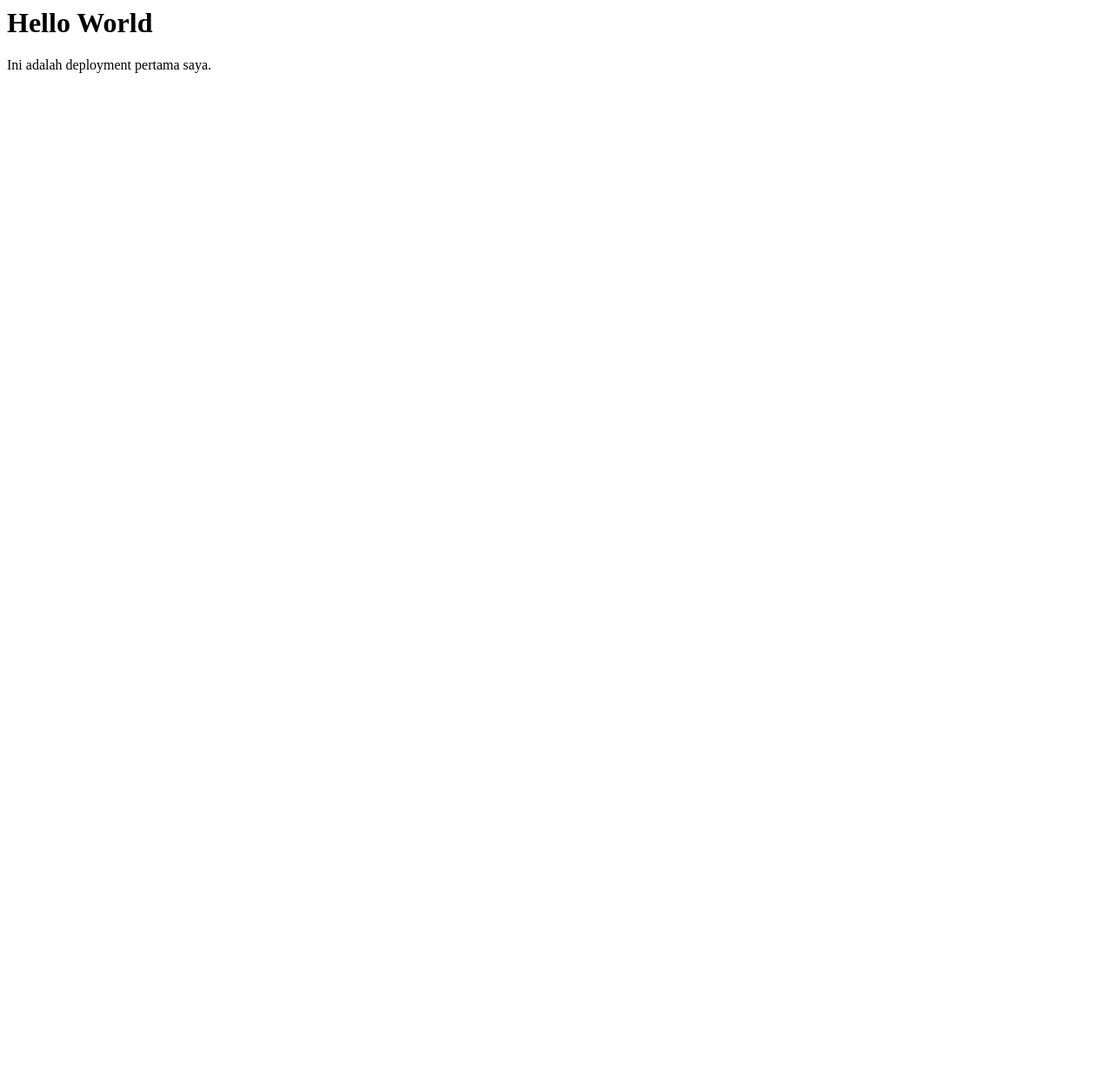
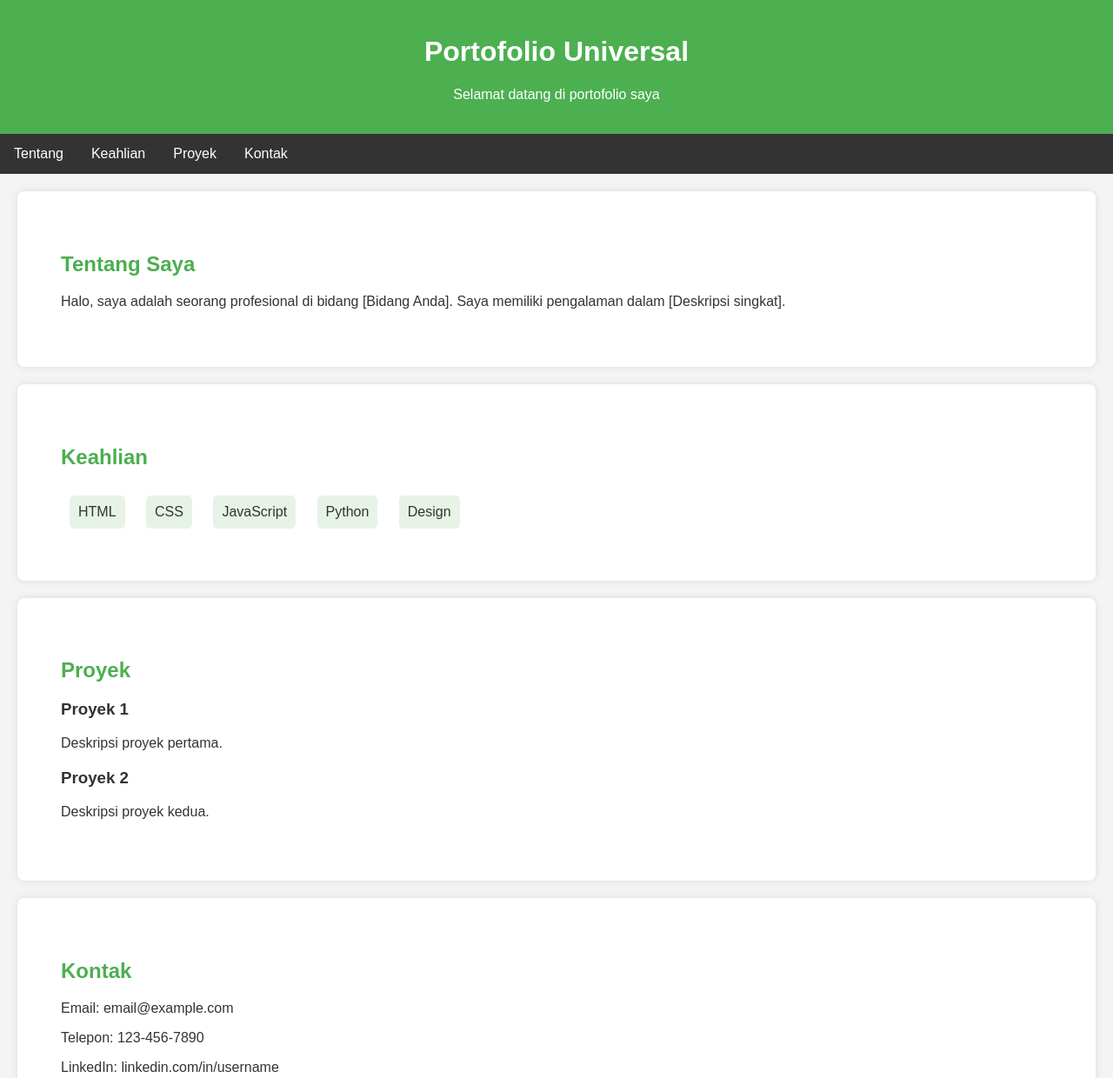
Before and after one commit to Afta20/hello-mission, a plain HTML site: page index.html in a window 1280 px wide. Shown: the top 1240 px of the page at 87% size. Before the commit the page ends 800 px from the top, so only its background shows below. Drawn offline with Linux system fonts and the light colour scheme.

Commit message:
porto file update

```diff
--- a/index.html
+++ b/index.html
@@ -1,2 +1,134 @@
-<h1>Hello World</h1>
-<p>Ini adalah deployment pertama saya.</p>
+<!DOCTYPE html>
+<html lang="id">
+<head>
+    <meta charset="UTF-8">
+    <meta name="viewport" content="width=device-width, initial-scale=1.0">
+    <title>Portofolio Universal</title>
+    <style>
+        body {
+            font-family: Arial, sans-serif;
+            margin: 0;
+            padding: 0;
+            background-color: #f4f4f4;
+            color: #333;
+        }
+        header {
+            background-color: #4CAF50;
+            color: white;
+            padding: 20px;
+            text-align: center;
+        }
+        nav {
+            background-color: #333;
+            overflow: hidden;
+        }
+        nav a {
+            float: left;
+            display: block;
+            color: white;
+            text-align: center;
+            padding: 14px 16px;
+            text-decoration: none;
+        }
+        nav a:hover {
+            background-color: #ddd;
+            color: black;
+        }
+        section {
+            padding: 50px;
+            margin: 20px;
+            background-color: white;
+            border-radius: 8px;
+            box-shadow: 0 0 10px rgba(0,0,0,0.1);
+        }
+        .about, .skills, .projects, .contact {
+            margin-bottom: 20px;
+        }
+        h2 {
+            color: #4CAF50;
+        }
+        .skill {
+            display: inline-block;
+            margin: 10px;
+            padding: 10px;
+            background-color: #e7f3e7;
+            border-radius: 5px;
+        }
+        .project {
+            margin-bottom: 20px;
+        }
+        footer {
+            background-color: #333;
+            color: white;
+            text-align: center;
+            padding: 10px;
+        }
+        @media (max-width: 600px) {
+            nav a {
+                float: none;
+                width: 100%;
+            }
+            section {
+                padding: 20px;
+                margin: 10px;
+            }
+        }
+    </style>
+</head>
+<body>
+    <header>
+        <h1>Portofolio Universal</h1>
+        <p>Selamat datang di portofolio saya</p>
+    </header>
+    <nav id="navbar">
+        <a href="#about">Tentang</a>
+        <a href="#skills">Keahlian</a>
+        <a href="#projects">Proyek</a>
+        <a href="#contact">Kontak</a>
+    </nav>
+    <section id="about" class="about">
+        <h2>Tentang Saya</h2>
+        <p>Halo, saya adalah seorang profesional di bidang [Bidang Anda]. Saya memiliki pengalaman dalam [Deskripsi singkat].</p>
+    </section>
+    <section id="skills" class="skills">
+        <h2>Keahlian</h2>
+        <div class="skill">HTML</div>
+        <div class="skill">CSS</div>
+        <div class="skill">JavaScript</div>
+        <div class="skill">Python</div>
+        <div class="skill">Design</div>
+    </section>
+    <section id="projects" class="projects">
+        <h2>Proyek</h2>
+        <div class="project">
+            <h3>Proyek 1</h3>
+            <p>Deskripsi proyek pertama.</p>
+        </div>
+        <div class="project">
+            <h3>Proyek 2</h3>
+            <p>Deskripsi proyek kedua.</p>
+        </div>
+    </section>
+    <section id="contact" class="contact">
+        <h2>Kontak</h2>
+        <p>Email: email@example.com</p>
+        <p>Telepon: 123-456-7890</p>
+        <p>LinkedIn: linkedin.com/in/username</p>
+    </section>
+    <footer>
+        <p>&copy; 2026 Portofolio Universal. Semua hak dilindungi.</p>
+    </footer>
+    <script>
+        // Smooth scroll untuk navigasi
+        document.querySelectorAll('nav a').forEach(anchor => {
+            anchor.addEventListener('click', function (e) {
+                e.preventDefault();
+                const target = document.querySelector(this.getAttribute('href'));
+                target.scrollIntoView({
+                    behavior: 'smooth'
+                });
+            });
+        });
+    </script>
+</body>
+</html>
```
